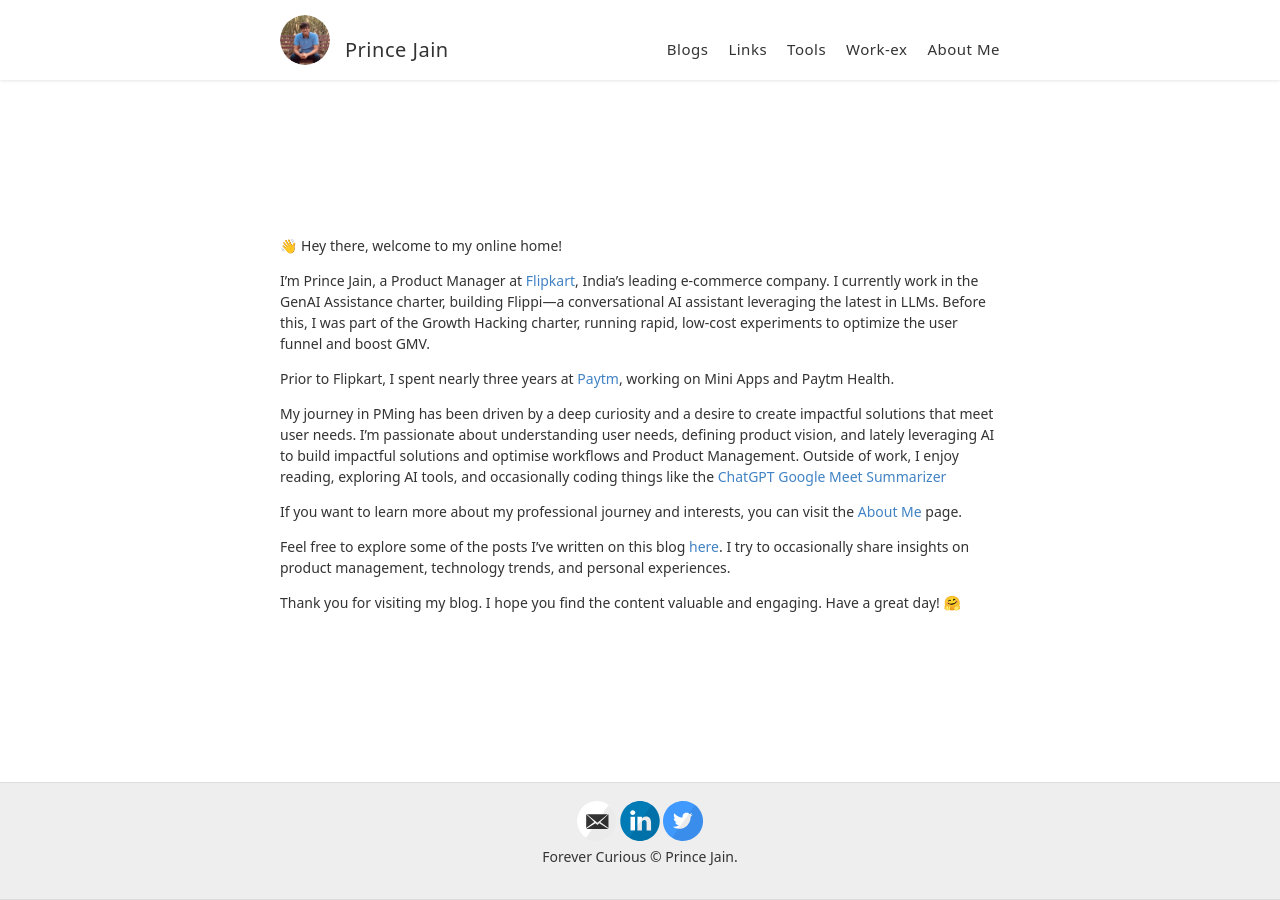
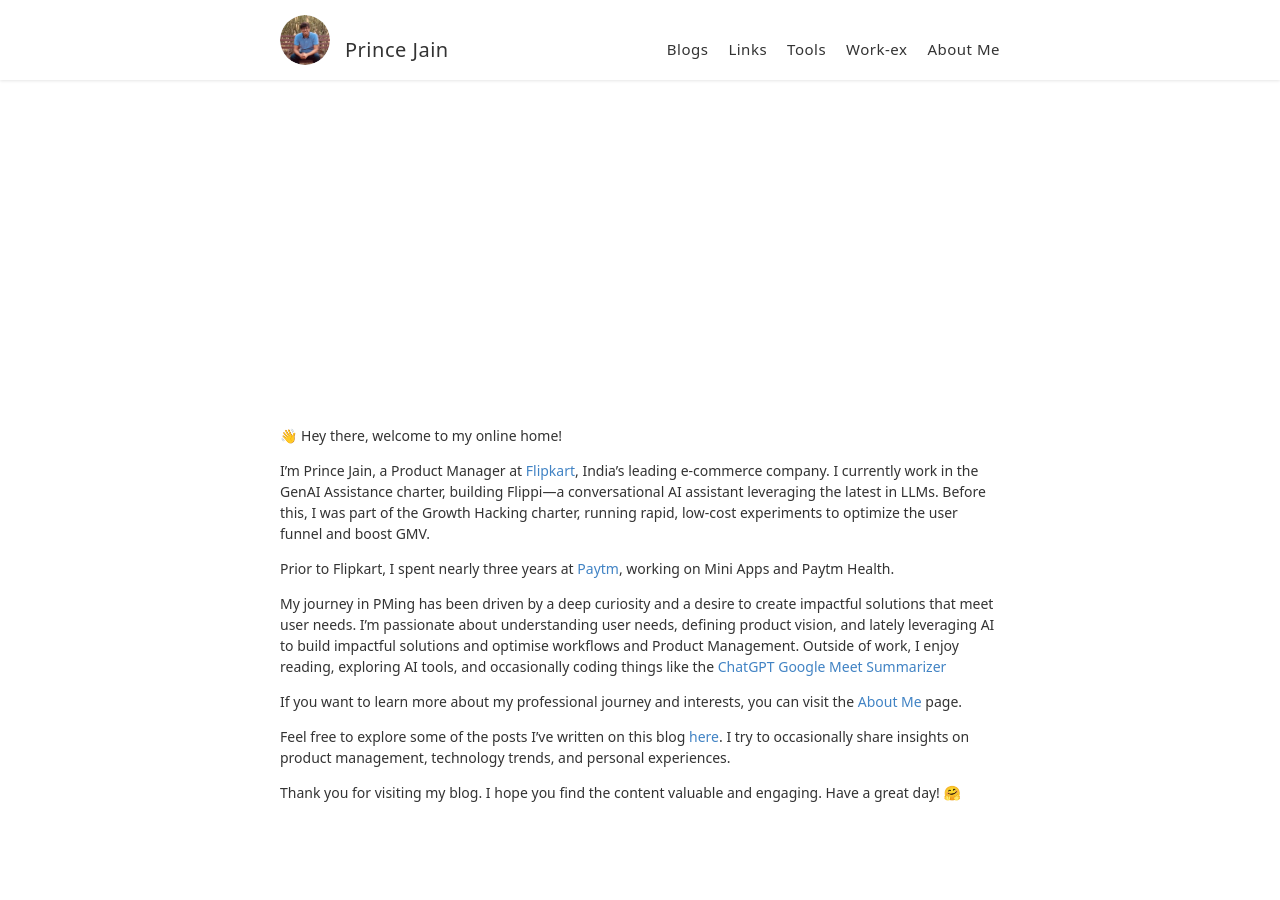
Before and after one commit to product-noob/product-noob.github.io, a Jekyll site: the page built from index.md, in a window 1280 px wide and 900 px high. Built offline with Jekyll 4.4.1, drawn with Linux system fonts in a browser that asks for light colours.

Commit message:
fix: improve mobile layout spacing and header visibility - Adjust header spacer height for mobile devices - Add proper padding to prevent content overlap - Update main container spacing for better mobile experience

```diff
--- a/assets/css/typography-fix.css
+++ b/assets/css/typography-fix.css
@@ -103,12 +103,19 @@ nav {
 
 #header-spacer {
   display: block;
-  height: 0;
+  height: 80px; /* Increased height to account for header */
   transition: height 0.3s ease;
 }
 
 body.has-sticky-header {
   padding-top: 0;
+}
+
+/* Main container spacing */
+#main {
+  padding-top: 20px; /* Add some padding at the top */
+  min-height: calc(100vh - 80px); /* Ensure minimum height accounting for header */
+  position: relative; /* For proper stacking context */
 }
 
 /* Heading Typography - Using a modular scale of 1.2 */
@@ -218,6 +225,15 @@ small {
 
 /* Mobile Adjustments */
 @media (max-width: 640px) {
+  #header-spacer {
+    height: 80px; /* Increased height for mobile to prevent content overlap */
+  }
+
+  #main {
+    padding-top: 30px; /* More padding on mobile */
+    min-height: calc(100vh - 100px); /* Adjust min-height to match new header spacer */
+  }
+
   body {
     font-size: 13px;
   }
```
